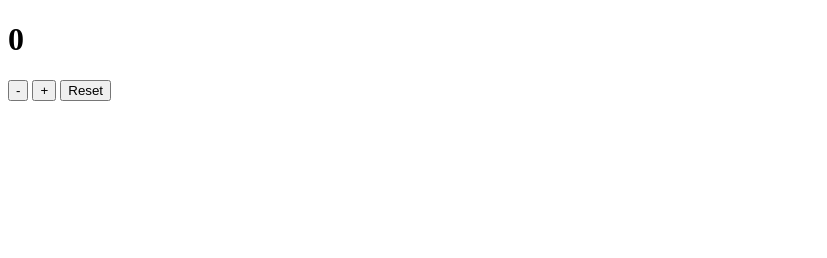
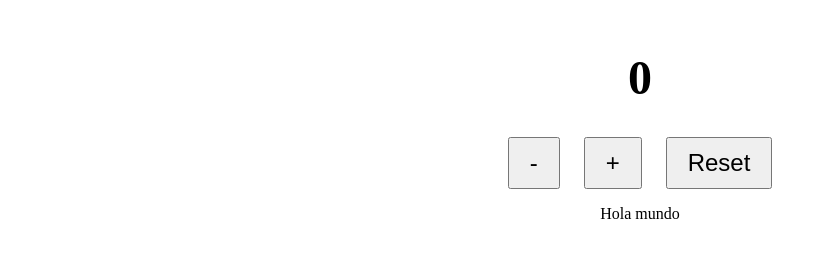
Before and after one commit to omar-vm/gh-projects-ex, a website with bundled scripts: page src/index.html in a window 1280 px wide. Shown: the whole page, without its empty margins (0-827 px from the left). Built offline with nearby package versions, Linux system fonts and the light colour scheme; files whose address does not match are found by name.

Commit message:
completado

```diff
--- a/src/index.html
+++ b/src/index.html
@@ -4,7 +4,7 @@
   <meta charset="UTF-8">
   <meta name="viewport" content="width=device-width, initial-scale=1.0">
   <title>Contador Interactivo</title>
-  <link rel="stylesheet" href="styles.css">
+  <link rel="stylesheet" href="/style.css">
 </head>
 <body>
   <div class="counter">
@@ -12,7 +12,8 @@
     <button id="decrement">-</button>
     <button id="increment">+</button>
     <button id="reset">Reset</button>
+    <p>Hola mundo</p>
   </div>
-  <script src="dist/main.js"></script>
+  <script type="module" src="/main.js"></script>
 </body>
 </html>
--- a/src/main.ts
+++ b/src/main.ts
@@ -6,6 +6,7 @@ export function increment(count: number): number {
   return count - 1;
 }
 
+// Función para resetear el contador
 export function reset(count: number): number {
   return 0;
 }
@@ -36,7 +37,6 @@ export function increment(count: number): number {
   };
 
   const updateDisplay = () => {
-      state.count = getCountFromStorage();
     const countElement = document.getElementById('count');
     if (countElement) {
       countElement.textContent = state.count.toString();
@@ -68,5 +68,6 @@ export function increment(count: number): number {
     });
   }
 
-    updateDisplay(); // Inicializar al cargar
+  // Inicializar al cargar: reflejar valor inicial y persistir
+  updateDisplay();
 }
```
Also changed, not shown: package.json (added, +29 -0 lines), tsconfig.json (added, +21 -0 lines), .github/workflows/ci.yml (added), 3 other files. Lines whose indentation alone changed are shown as unchanged.
